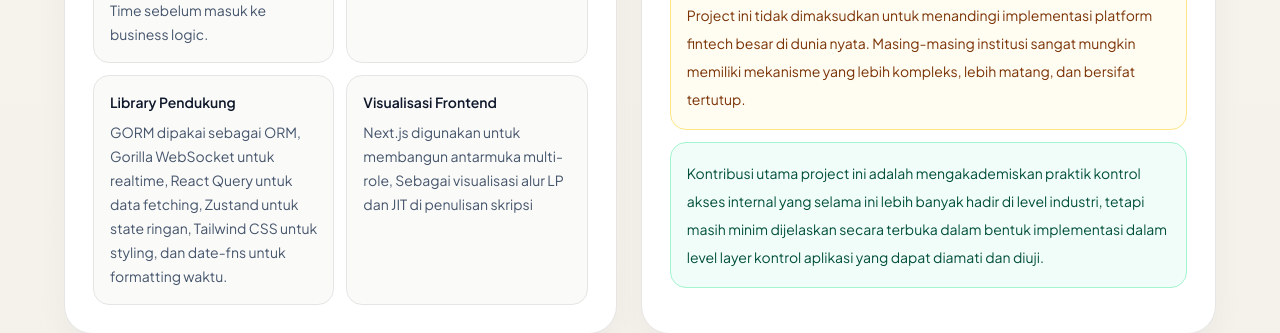
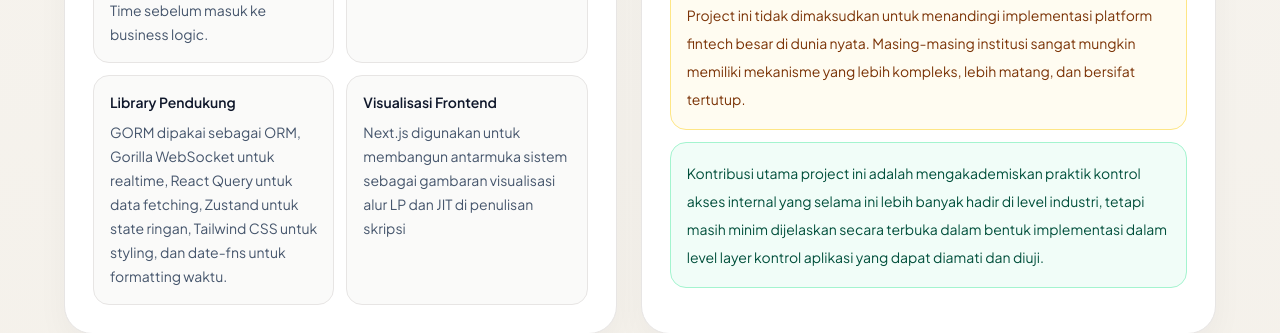
Before and after one commit to SyukurGit/frontend-skripsi, a Next.js app: page /skripsi in a window 1280 px wide. Shown: the part 4680-5013 px from the top of the page. Built offline with nearby package versions, Linux system fonts and the light colour scheme.

Commit message:
adalah pokoknya

```diff
--- a/src/app/skripsi/page.tsx
+++ b/src/app/skripsi/page.tsx
@@ -93,7 +93,7 @@ const stackItems = [
   },
    {
     title: "Visualisasi Frontend",
-    body: "Next.js digunakan untuk membangun antarmuka multi-role, Sebagai visualisasi alur LP dan JIT di penulisan skripsi",
+    body: "Next.js digunakan untuk membangun antarmuka sistem sebagai gambaran visualisasi alur LP dan JIT di penulisan skripsi",
   },
 ];
 
```
